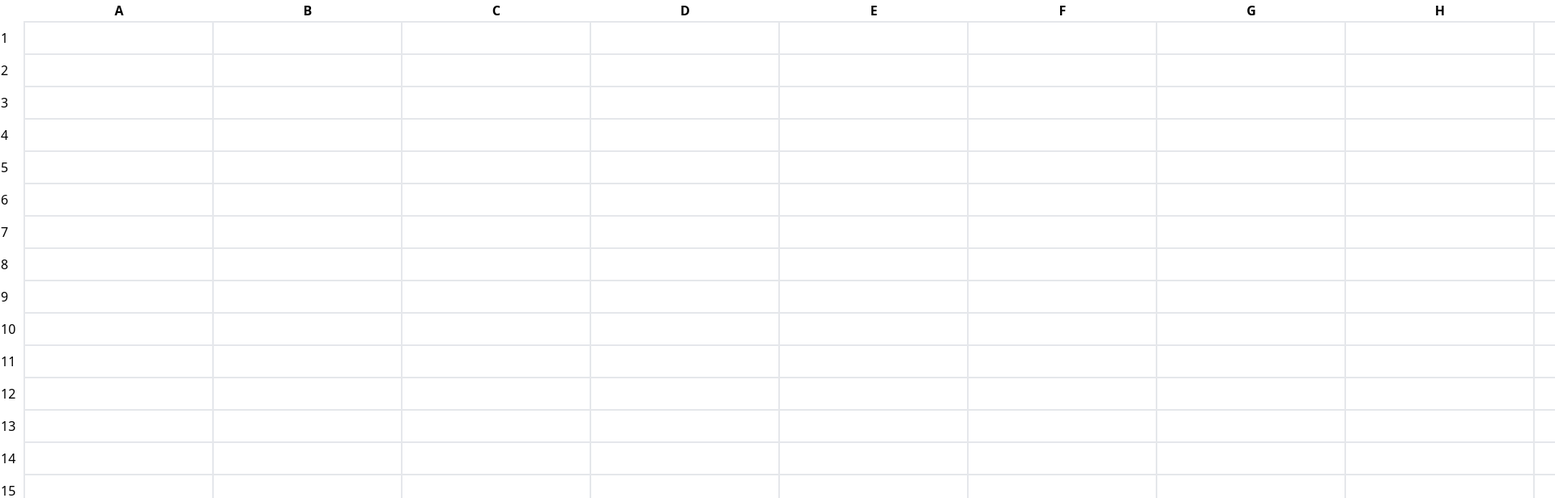
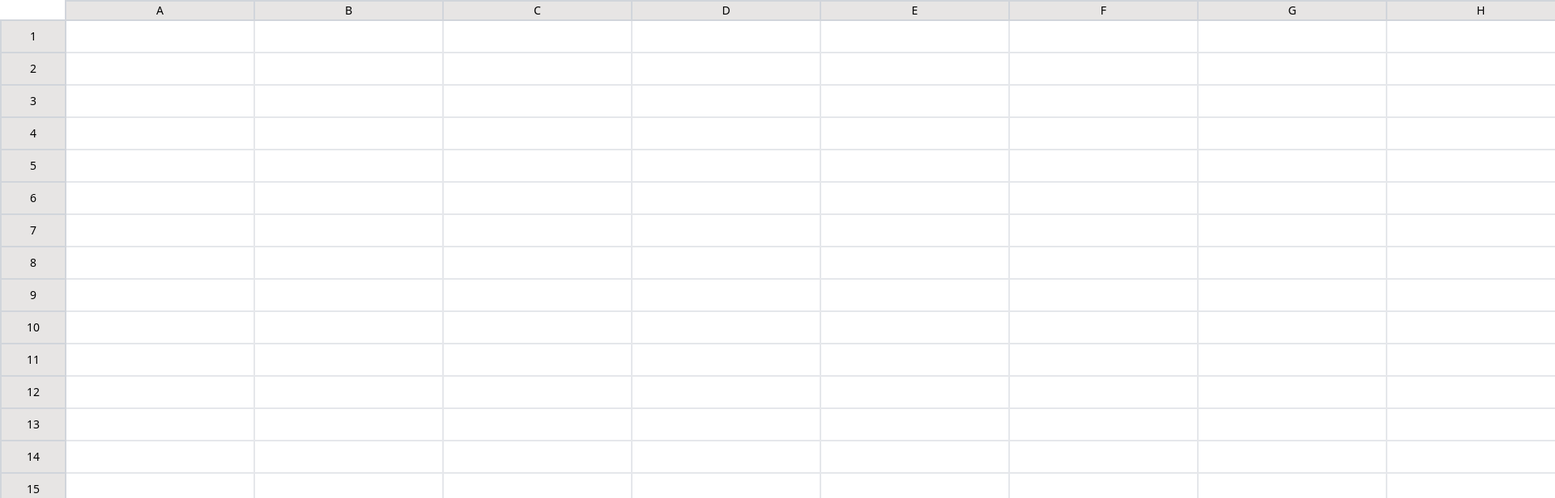
Before and after one commit to joacogaona/spreadsheet, a React (Create React App) app: page / in a window 1280 px wide. Shown: the top 616 px of the page at 81% size, 1920 px wide, since content can reach past the window. Built offline with nearby package versions, Linux system fonts and the light colour scheme.

Commit message:
diseño tabla

```diff
--- a/src/Grid/index.js
+++ b/src/Grid/index.js
@@ -14,7 +14,12 @@ function GridHeaderRow() {
       <th />
       {Array.from({ length: NUMBER_OF_COLUMNS }, (_, index) => {
         return (
-          <th key={index + 1}>{index + 1 > 0 ? intToChar(index + 1) : ""}</th>
+          <th
+            className="bg-stone-200 border-gray-300 border-2 font-light text-sm"
+            key={index + 1}
+          >
+            {index + 1 > 0 ? intToChar(index + 1) : ""}
+          </th>
         );
       })}
     </tr>
@@ -38,8 +43,10 @@ function GridBody() {
       {Array.from({ length: NUMBER_OF_ROWS }, (_, index) => {
         const rowIndex = index + 1;
         return (
-          <Row key={rowIndex}>
-            <td>{rowIndex}</td>
+          <Row key={rowIndex} className="flex">
+            <td className="bg-stone-200 border-gray-300 border-2 text-center min-w-20 font-extralight text-sm ">
+              {rowIndex}
+            </td>
             {Array.from({ length: NUMBER_OF_COLUMNS }, (_, index) => {
               const columnIndex = index + 1;
 
--- a/src/index.css
+++ b/src/index.css
@@ -6,3 +6,7 @@
 .min-w-28 {
   min-width: 7rem;
 }
+
+.min-w-20{
+  min-width: 5rem;
+}
```
